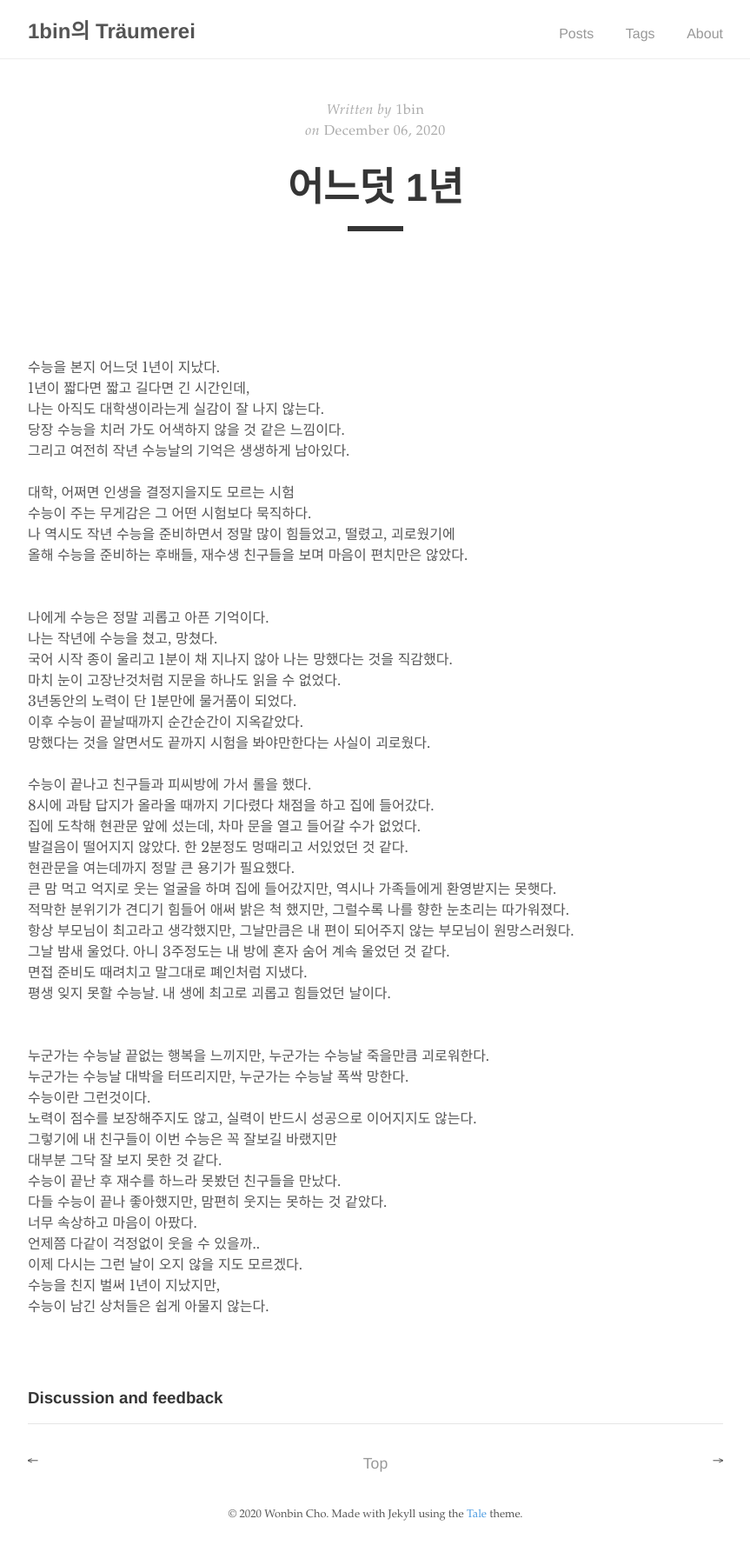
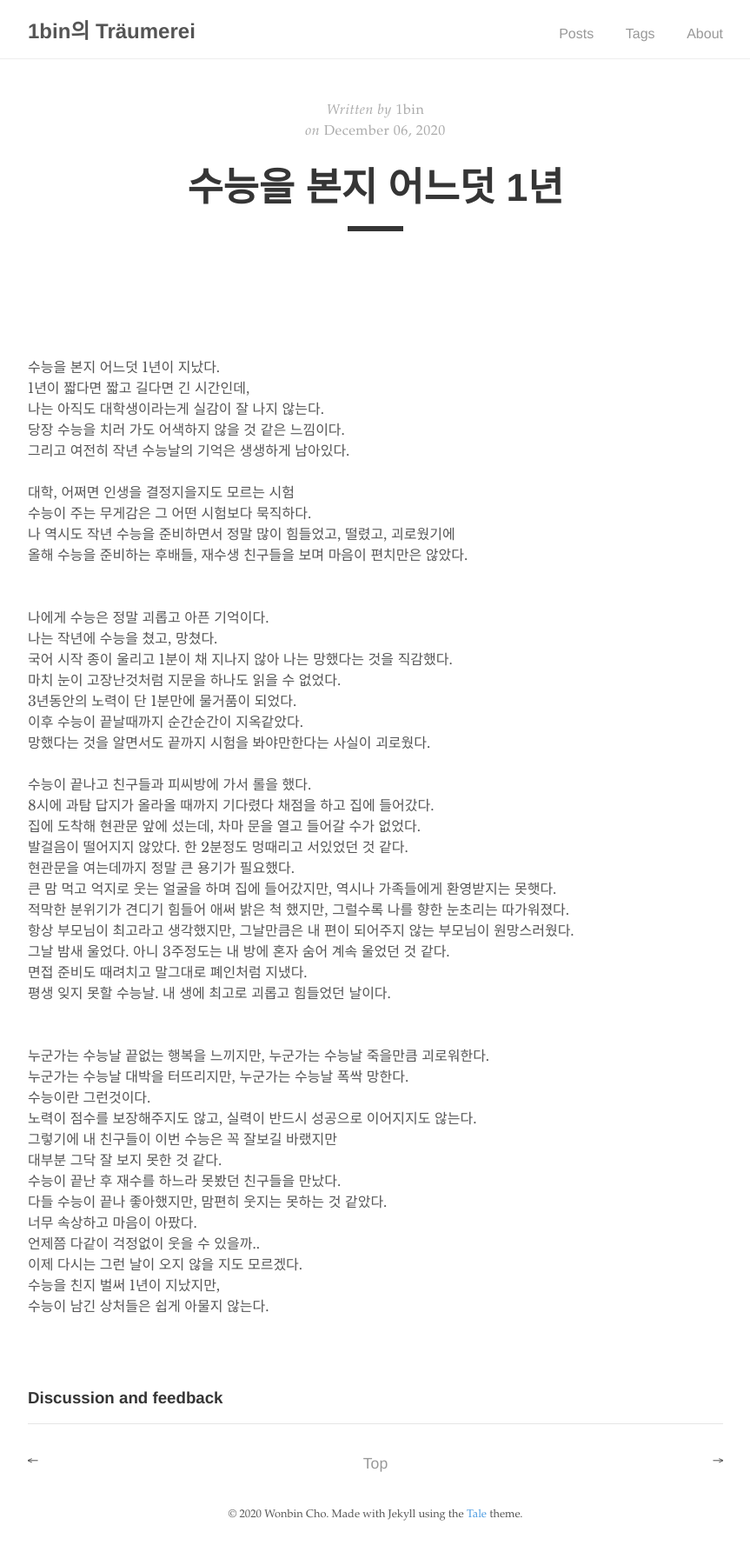
Before and after one commit to 1bin01/1bin01.github.io, a Jekyll site: the page built from _posts/2020-12-06-diary1.md, in a window 1280 px wide. Shown: the whole page at 87% size, without its empty margins (208-1071 px from the left). Built offline with Jekyll 4.4.1, drawn with Linux system fonts in a browser that asks for light colours; comment, search, counter and statistics services are not loaded.

Commit message:
Update 2020-12-06-diary1.md

```diff
--- a/_posts/2020-12-06-diary1.md
+++ b/_posts/2020-12-06-diary1.md
@@ -1,6 +1,6 @@
 ---
 layout: post
-title:  "어느덧 1년"
+title:  "수능을 본지 어느덧 1년"
 author: "1bin"
 comments: true
 tags: 일기
```
